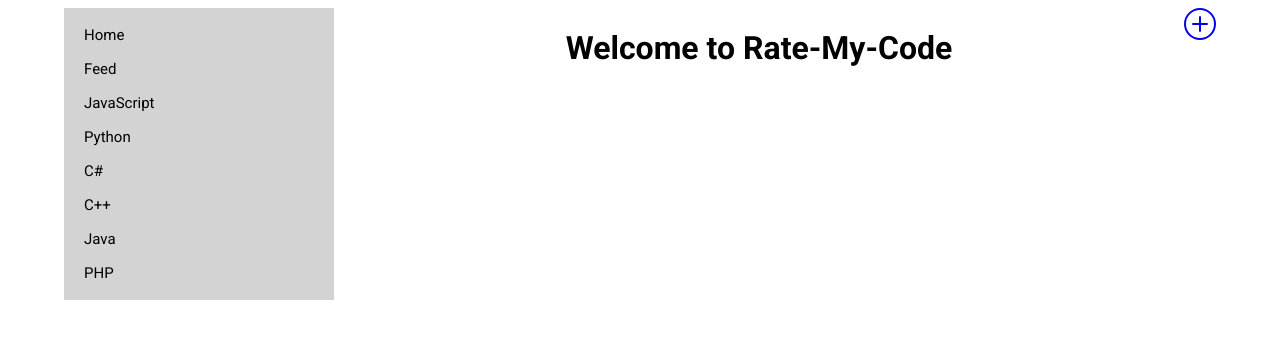
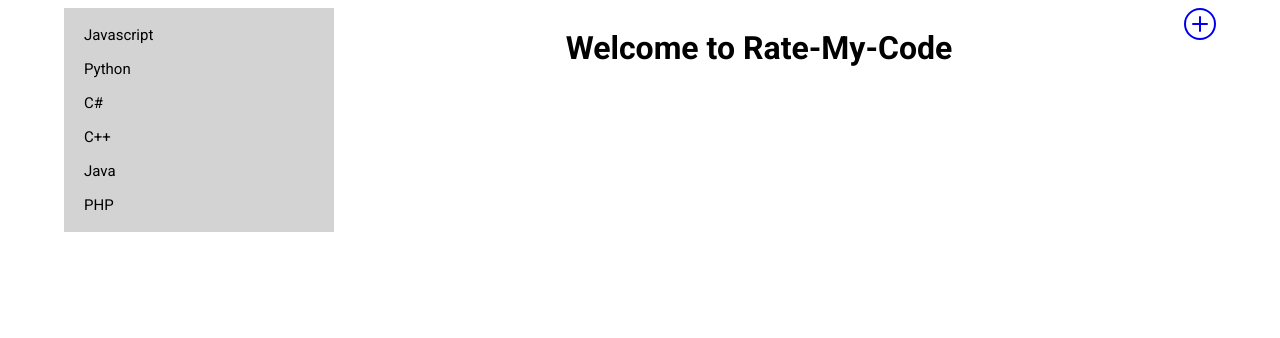
Before and after one commit to Pink-FairyArmadillo/rate-my-code, a React app: page /home in a window 1280 px wide. Shown: the top 338 px of the page. Built offline with nearby package versions, Linux system fonts and the light colour scheme.

Commit message:
Refactored sidenav menu.  Fixed bug in React Routing.

```diff
--- a/client/containers/MainContainer.jsx
+++ b/client/containers/MainContainer.jsx
@@ -15,35 +15,18 @@ import './custom.scss';
 export default function MainContainer() {
   //const [topic, setTopic] = useState('Java');
 
+  const languages = ['Javascript', 'Python', 'C#', 'C++', 'Java', 'PHP'];
+
+  const menuItems = languages.map((lang) => (
+    <MenuItem key={lang}>
+      <Link to={`/home/feed/${lang}`}>{lang}</Link>
+    </MenuItem>
+  ));
+
   return (
     <Container className={classes.mainContainer}>
       <ProSidebar className={classes.sidebar}>
-        <Menu iconShape="square">
-          <MenuItem>
-            <Link to="/home">Home</Link>
-          </MenuItem>
-          <MenuItem>
-            <Link to="/home/feed">Feed</Link>
-          </MenuItem>
-          <MenuItem>
-            <Link to="/home/JavaScript">JavaScript</Link>
-          </MenuItem>
-          <MenuItem>
-            <Link to="/home/Python">Python</Link>
-          </MenuItem>
-          <MenuItem>
-            <Link to="/home/C#">C#</Link>
-          </MenuItem>
-          <MenuItem>
-            <Link to="/home/C++">C++</Link>
-          </MenuItem>
-          <MenuItem>
-            <Link to="/home/Java">Java</Link>
-          </MenuItem>
-          <MenuItem>
-            <Link to="/home/PHP">PHP</Link>
-          </MenuItem>
-        </Menu>
+        <Menu iconShape="square">{menuItems}</Menu>
       </ProSidebar>
 
       {/* we may need to import other components below */}
@@ -54,7 +37,7 @@ export default function MainContainer() {
         <Route path="/home/createpost">
           <CreatePost />
         </Route>
-        <Route path="/home/feed">
+        <Route path="/home/feed/:lang">
           <Feed />
           {/* <FeedCodeBlock /> */}
         </Route>
```
Also changed, not shown: client/components/Feed.jsx (+1 -8 lines), 1 other file (tests, documents, lock files or other folders).
